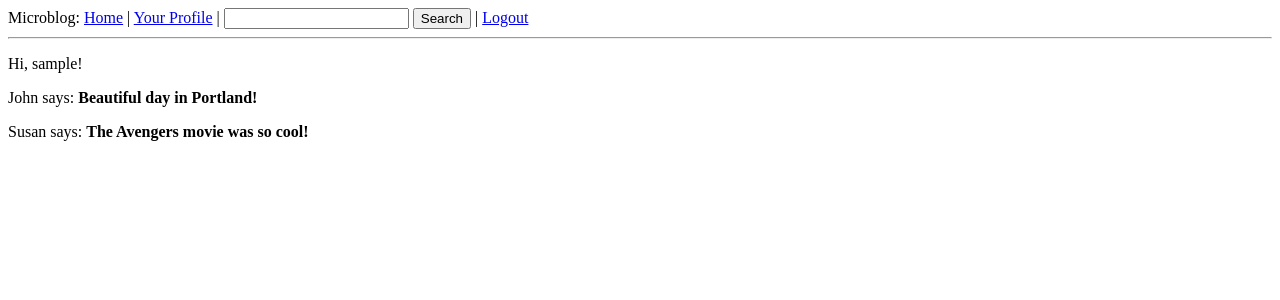
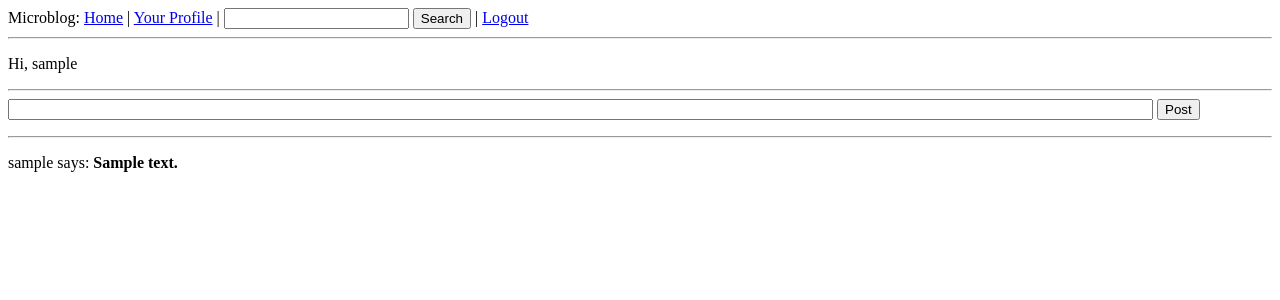
Before and after one commit to s-hata/blog, a Flask app: page / in a window 1280 px wide. Shown: the top 300 px of the page. Run offline with Flask 2, Linux system fonts and the light colour scheme; a user stored in the database is signed in; tables that the repository leaves empty hold one stand-in row (values such as "Sample post").

Commit message:
modified

```diff
--- a/app/__init__.py
+++ b/app/__init__.py
@@ -2,12 +2,14 @@ import os
 from flask import Flask
 from flask_sqlalchemy import SQLAlchemy
 from flask_login import LoginManager
+from flask_babel import Babel
 
 
 CONFIG = 'config.' + os.getenv('ENV', 'Development')
 app = Flask(__name__)
 app.config.from_object(CONFIG)
 db = SQLAlchemy(app)
+babel = Babel(app)
 lm = LoginManager()
 lm.init_app(app)
 lm.login_view = 'login'
--- /dev/null
+++ b/app/babel.cfg
@@ -0,0 +1,3 @@
+[python: **.py]
+[jinja2: **/templates/**.html]
+extensions=jinja2.ext.autoescape,jinja2.ext.with_
--- a/app/forms.py
+++ b/app/forms.py
@@ -14,3 +14,6 @@ class EditForm(FlaskForm):
 
 class SearchForm(FlaskForm):
     search = StringField('search', validators=[DataRequired()])
+
+class PostForm(FlaskForm):
+    body = StringField('body', validators=[DataRequired(), Length(min=0, max=140)])
--- a/app/models.py
+++ b/app/models.py
@@ -62,7 +62,7 @@ class User(db.Model):
         return self.followed.filter(followers.c.followed_id == user.id).count() > 0
 
     def followed_posts(self):
-        return Post.query.join(followers, (followers.c.followed_id == Post.user.id)).filter(followers.c.follower_id == self.id).order_by(Post.updated_at.desc())
+        return Post.query.join(followers, (followers.c.followed_id == Post.user_id)).filter(followers.c.follower_id == self.id).order_by(Post.updated_at.desc())
 
     @staticmethod
     def make_unique_nickname(nickname):
--- a/app/templates/index.html
+++ b/app/templates/index.html
@@ -1,6 +1,13 @@
 {% extends "base.html" %}
 {% block content %}
-    <p>Hi, {{ user.nickname }}!</p>
+    <p>Hi, {{ user.nickname }}</p>
+    <hr/>
+    <form action="{{ url_for('index') }}" method="post" name="post">
+        {{ form.hidden_tag() }}
+        {{ form.body(size=140) }}
+        <input type="submit" value="Post">
+    </form>
+    <hr/>
     {% for post in posts %}
     <div><p>{{ post.author.nickname }} says: <b>{{ post.body }}</b></p></div>
     {% endfor %}
--- a/app/views.py
+++ b/app/views.py
@@ -1,30 +1,34 @@
 from datetime import datetime
 from flask import render_template, flash, redirect, g, session, url_for
 from pyrebase import pyrebase
-from forms import LoginForm, EditForm, SearchForm
+from forms import LoginForm, EditForm, SearchForm, PostForm
 from flask_login import login_required, logout_user, current_user, login_user
-from app import app, db, lm
+from app import app, db, lm, babel
 from models import User, Post
+
 
 firebase = pyrebase.initialize_app(app.config['FIREBASE_CONFIG'])
 auth = firebase.auth()
 
-@app.route('/')
-@app.route('/index')
+@app.route('/', methods=['GET', 'POST'])
+@app.route('/index', methods=['GET', 'POST'])
 @login_required
 def index():
+    form = PostForm()
+    if form.validate_on_submit():
+        post = Post(body=form.body.data,
+                    created_at=datetime.utcnow(),
+                    created_by=g.user.id,
+                    updated_at=datetime.utcnow(),
+                    updated_by=g.user.id,
+                    user_id=g.user.id)
+        db.session.add(post)
+        db.session.commit()
+        flash('Your post is now live!')
+        return redirect(url_for('index'))
+    print '=========='
     user = g.user
-    posts = [
-        {
-            'author': { 'nickname': 'John' },
-            'body': 'Beautiful day in Portland!'
-        },
-        {
-            'author': { 'nickname': 'Susan' },
-            'body': 'The Avengers movie was so cool!'
-        },
-    ]
-    return render_template('index.html', title='Home', user=user, posts=posts)
+    return render_template('index.html', title='Home', user=user, form=form, posts=user.followed_posts())
 
 @app.route('/login', methods=['GET', 'POST'])
 def login():
@@ -50,7 +54,7 @@ def user(nickname):
         {'author': user, 'body': 'Test post #1'},
         {'author': user, 'body': 'Test post #2'}
     ]
-    return render_template('user.html', user=user, posts=posts)
+    return render_template('user.html', user=user, posts=user.posts)
 
 @app.route('/edit', methods=['GET', 'POST'])
 @login_required
@@ -146,6 +150,7 @@ def signin(email, password, remember_me):
 
 @app.before_request
 def before_request():
+
     g.user = current_user
     if g.user.is_authenticated:
         g.user.last_seen = datetime.utcnow()
@@ -161,3 +166,7 @@ def not_found_error(error):
 def internal_error(error):
     db.session.rollback()
     return render_template('500.hml'), 500
+
+@babel.localeselector
+def get_locale():
+    return request.accept_languages.best_match(app.config['LANGUAGES'].keys())
```
Also changed, not shown: config.py (+8 -0 lines), run_profile.py (added, +8 -0 lines), .circleci/config.yml.
